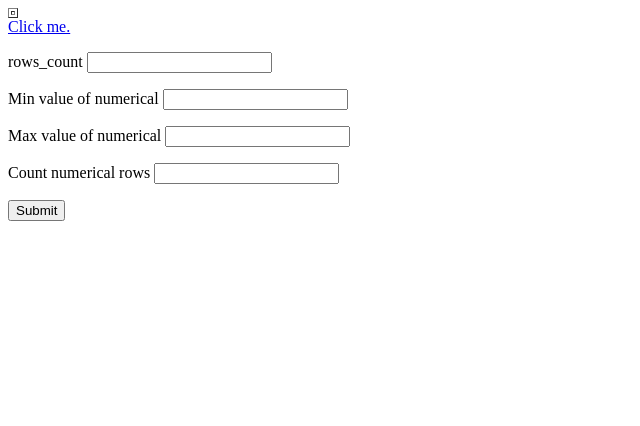
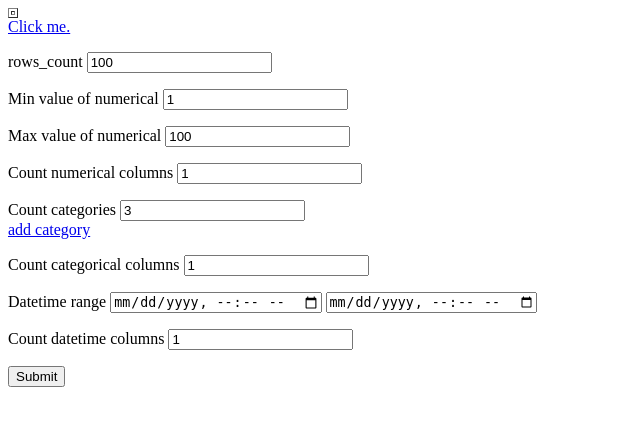
Before and after one commit to ttt-ds/synthetic_data_generator, a Flask app: page /table in a window 1280 px wide. Shown: the top 426 px of the page, without its empty margins (0-640 px from the left). Run offline with Flask 2, Linux system fonts and the light colour scheme; some libraries are stand-ins or nearby versions.

Commit message:
categorical and datetime generation supporting in app

```diff
--- a/app.py
+++ b/app.py
@@ -54,14 +54,27 @@ def table():
         num_max = int(request.form.get('num_max'))
         num_count = int(request.form.get('num_count'))
 
-        dg = DatasetGenerator(row_count=rows_count, numerical=[(num_min, num_max, num_count)])
+        date_min = str(request.form.get('date_min'))
+        date_max = str(request.form.get('date_max'))
+        datetime_count = int(request.form.get('datetime_count'))
+
+        cat_count = int(request.form.get("category"))
+        labels = [str(request.form.get(f"category_{i}")) for i in range(cat_count)]
+        categorical_count = int(request.form.get("categorical_count"))
+
+        dg = DatasetGenerator(
+            row_count=rows_count,
+            numerical=[(num_min, num_max, num_count)],
+            categorical=[(labels, categorical_count)],
+            datetime=[(date_min, date_max, datetime_count)]
+        )
 
         df = dg()
         filepath = os.path.join('uploads', 'tmp.csv')
         df.to_csv(filepath)
         send_from_directory('uploads', 'tmp.csv', as_attachment=True)
 
-    return render_template('table.html',  tables=[df.to_html(classes='data')], titles=df.columns.values)
+    return render_template('table.html',  tables=[df.head(10).to_html(classes='data')], titles=df.columns.values)
 
 
 @app.route('/uploads/<path:filename>', methods=['GET', 'POST'])
--- a/synt_generator.py
+++ b/synt_generator.py
@@ -57,7 +57,7 @@ class RowGenerator:
 
 @register
 class DatetimeGenerator(RowGenerator):
-    def __init__(self, start_time, end_time, time_format='%Y-%m-%d %I:%M %p', size=1):
+    def __init__(self, start_time, end_time, size=1, time_format='%Y-%m-%dT%H:%M'):
         self.start_time = start_time
         self.end_time = end_time
         self.size = size
--- a/templates/table.html
+++ b/templates/table.html
@@ -3,6 +3,30 @@
 <head>
     <meta charset="UTF-8">
     <title>Title</title>
+    <script type='text/javascript'>
+        function addFields(){
+            // Generate a dynamic number of inputs
+            var number = document.getElementById("category").value;
+            // Get the element where the inputs will be added to
+            var container = document.getElementById("container");
+            // Remove every children it had before
+            while (container.hasChildNodes()) {
+                container.removeChild(container.lastChild);
+            }
+            for (i=0;i<number;i++){
+                // Append a node with a random text
+                container.appendChild(document.createTextNode("Category " + (i+1)));
+                // Create an <input> element, set its type and name attributes
+                var input = document.createElement("input");
+                input.type = "text";
+                input.name = "category_" + i;
+                input.value = i
+                container.appendChild(input);
+                // Append a line break
+                container.appendChild(document.createElement("br"));
+            }
+        }
+    </script>
 </head>
 <body>
 {% if tables %}
@@ -15,19 +39,38 @@
 <form action="" method="post">
     <p>
         <label for="rows_count">rows_count</label>
-        <input type="number" name="rows_count">
+        <input type="number" name="rows_count" value="100">
     </p>
     <p>
         <label for="num_min">Min value of numerical</label>
-        <input type="number" name="num_min">
+        <input type="number" name="num_min" value="1">
     </p>
     <p>
         <label for="num_max">Max value of numerical</label>
-        <input type="number" name="num_max">
+        <input type="number" name="num_max" value="100">
     </p>
     <p>
-        <label for="num_count">Count numerical rows</label>
-        <input type="number" name="num_count">
+        <label for="num_count">Count numerical columns</label>
+        <input type="number" name="num_count" value="1">
+    </p>
+    <div>
+        <label for="category">Count categories</label>
+        <input type="text" id="category" name="category" value="3"> <br />
+        <a href="#" id="filldetails" onclick="addFields()">add category</a>
+        <div id="container"/>
+    </div>
+    <p>
+        <label for="num_count">Count categorical columns</label>
+        <input type="number" name="categorical_count" value="1">
+    </p>
+    <p>
+        <label for="date">Datetime range</label>
+        <input type="datetime-local" name="date_min">
+        <input type="datetime-local" name="date_max">
+    </p>
+    <p>
+        <label for="num_count">Count datetime columns</label>
+        <input type="number" name="datetime_count" value="1">
     </p>
     <p>
         <input type="submit">
```
